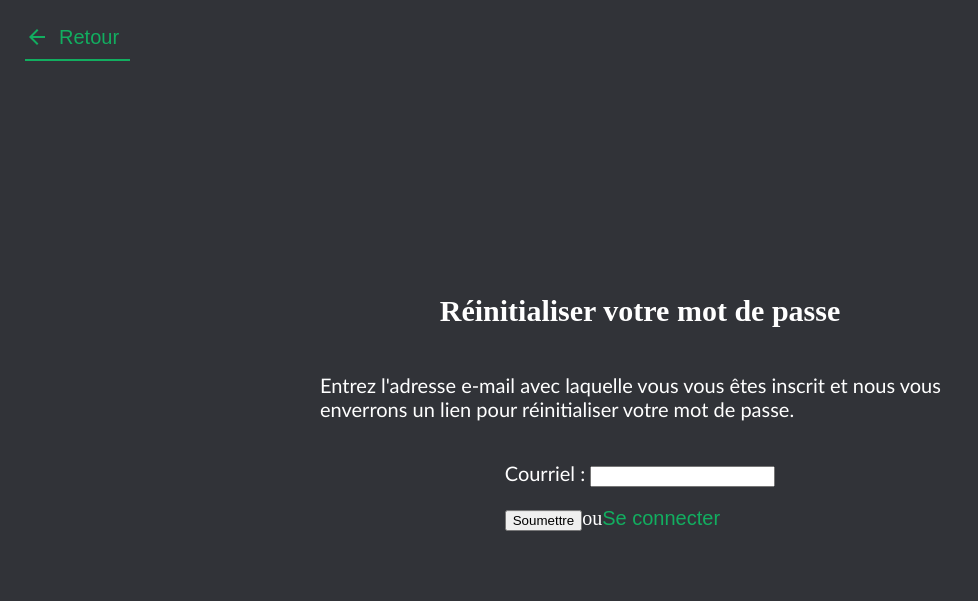
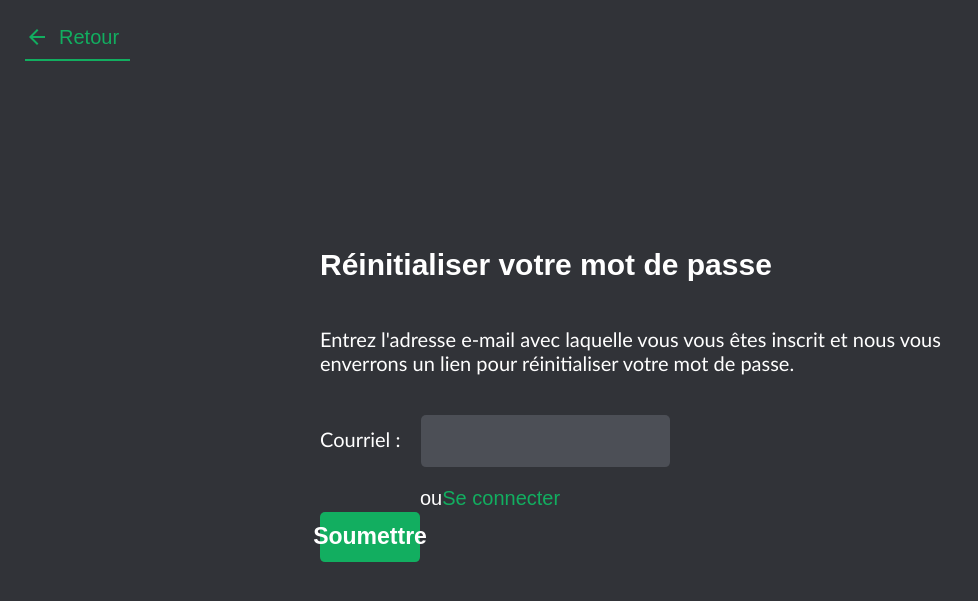
Before and after one commit to SulienP/projet_b2_dev, a Django app: page /password_reset/ in a window 1280 px wide. Shown: the top 601 px of the page, without its empty margins (0-978 px from the left). Run offline with Django 5.2, Linux system fonts and the light colour scheme.

Commit message:
:lipstick: Improve interface

```diff
--- a/yculture/yculture/static/css/global.css
+++ b/yculture/yculture/static/css/global.css
@@ -43,6 +43,10 @@
     padding: 0;
 }
 
+li {
+    font-family: 'Heavitas', sans-serif;
+}
+
 p {
     font-family: 'Gill Sans', 'Gill Sans MT', 'Calibri', 'Trebuchet MS', sans-serif;
 }
@@ -75,3 +79,12 @@
 button:active {
     background-color: var(--active-action-color);
 }
+
+input::placeholder{
+    color: #a5acbb;
+    padding-left: -15px;
+}
+
+*:focus {
+    outline: 2px solid var(--action-color);
+}
--- a/yculture/yculture/static/css/registration.css
+++ b/yculture/yculture/static/css/registration.css
@@ -5,5 +5,37 @@
     transform: translate(-50%, -50%);
     display: flex;
     flex-direction: column;
+
+}
+
+.base h2 {
+    font-family: 'Heavitas', sans-serif;
+}
+
+.base input {
+    height: 50px;
+    border: 0;
+    border-radius: 5px;
+    background-color: #4c4f56;
+    font-size: 0.9em;
+    padding-left: 15px;
+    color: white;
+    margin-left: 15px;
+}
+
+button {
+    display: flex;
+    flex-direction: column;
+    justify-content: center;
     align-items: center;
+    width: 100px;
+    height: 50px;
+    margin: 25px 0px 15px 0px;
+    background-color: var(--action-color);
+    border: 0;
+    border-radius: 5px;
+    cursor: pointer;
+    color: white;
+    font-weight: 700;
+    font-size: 1.15em;
 }
```
Also changed, not shown: yculture/accounts/static/accounts/css/base.css (+0 -9 lines), yculture/db.sqlite3.
